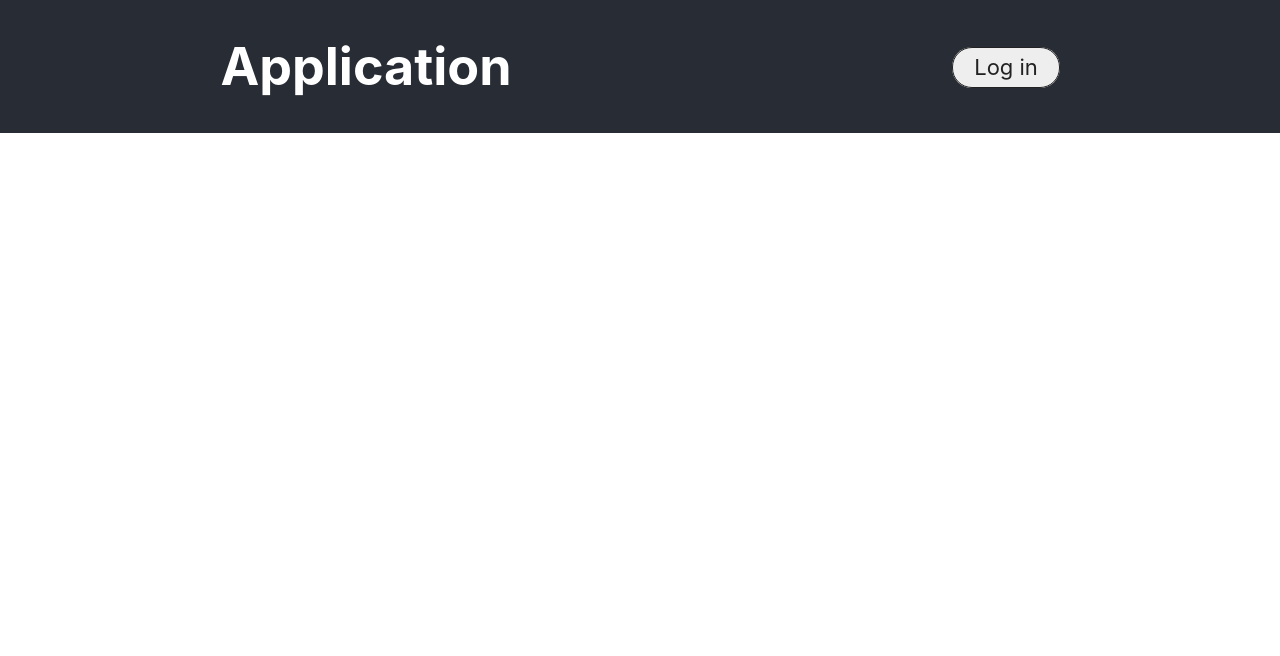
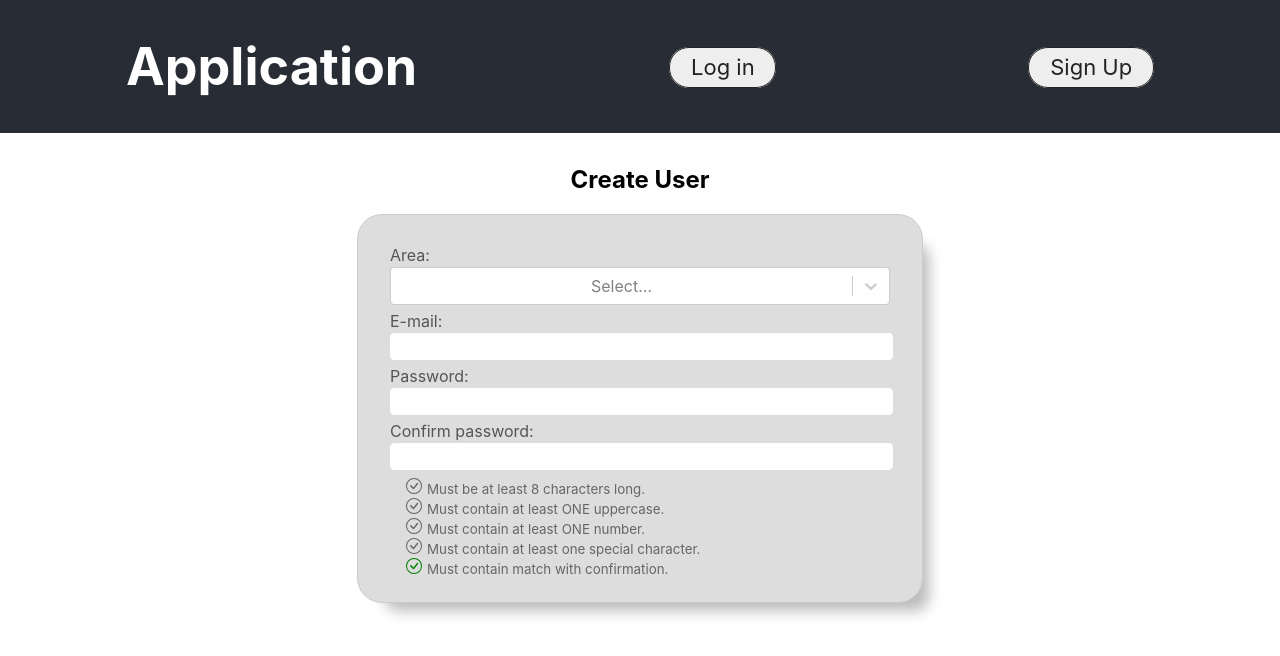
Before and after one commit to i-wolffe/sqlexpress-client, a React (Create React App) app: page /register in a window 1280 px wide. Before the commit this address had no page. Shown: the top 656 px of the page. Built offline with nearby package versions, Linux system fonts and the light colour scheme.

Commit message:
Added register page and finished styling both components

```diff
--- a/src/App.css
+++ b/src/App.css
@@ -7,6 +7,15 @@ h1 {
 }
 h1:hover {
   color: #BBBBBB;
+}
+
+.flex {
+  display: flex;
+  flex-direction: row;
+}
+.v-flex {
+  display: flex;
+  flex-direction: column;
 }
 
 .App {
@@ -38,23 +47,99 @@ h1:hover {
 }
 
 .login-card {
-  background: violet;
+  background: #DDD;
   margin: auto;
   width: 60%;
-  max-width: 35vw;
-  padding: 0.5rem 2rem;
-  border: 1px solid #222;
+  max-width: 500px;
+  padding: 1.5rem 2rem;
+  border: 1px solid #CCCCCC;
   border-radius: 25px;
+  -webkit-box-shadow: 17px 19px 14px -11px rgba(0,0,0,0.27);
+  -moz-box-shadow: 17px 19px 14px -11px rgba(0,0,0,0.27);
+  box-shadow: 17px 19px 14px -11px rgba(0,0,0,0.27);
 }
 
 .login-card > div { /*Label and input pair*/
   display: flex;
   flex-direction: column;
   flex-wrap: wrap;
-  background-color: red;
 }
+
+.login-card-title {
+  margin: 0 auto;
+}
+
+.passwordRequirements {
+  justify-items: left;
+  display: flex;
+  flex-direction: column;
+  align-items: flex-start;
+  padding-left: 1rem;
+  margin-top: 0.5rem;
+}
+
+span.check {
+  margin-right: 5px;
+  color: #666;
+}
+
+span.active {
+  color: green;
+}
+
+span.requirement {
+  font-size: smaller;
+  color:#666666
+}
+
+span.toggle {
+  font-size: 20px;
+  padding-left: 0.5rem;
+  display: flex;
+  width: 10%;
+  background-color: white;
+  margin-left: 2px;
+  border-left: 1px solid #CCCCCC;
+  flex-wrap: nowrap;
+  align-items: center;
+  justify-content: space-between;
+  border-radius: 4px;
+}
+
 label {
   text-align: start;
   justify-content: left;
   display: flex;
+  color: #555;
+  padding-top: 0.4rem;
+  padding-bottom: 0.1rem;
 }
+
+input {
+  border: none;
+  padding: 0.1rem;
+  border-radius: 4px;
+  min-height: 24px;
+  width: 100%;
+  background-color: none;
+  color: #333333 !important;
+  font-size: medium;
+  font-style: normal;
+  outline-width: 1px !important;
+  outline-style: solid;
+  outline-color: #DDD;
+}
+input[type=email]:focus, input[type=password]:focus{
+  outline-width: 2px !important;
+  outline-style: solid;
+  outline-color: #2684FF;
+  color: #333333 !important;
+}
+input[type=email]:hover, input[type=password]:hover{
+  outline-color: #AAA;
+  color: #333333 !important;
+}
+
+input::selection { background:#D3D3D3; color: #222;}
+input::-moz-selection { background:#D3D3D3; color: #222;}
+input::-webkit-selection { background:#D3D3D3; color: #222;}
--- a/src/App.js
+++ b/src/App.js
@@ -2,8 +2,10 @@ import {React, useState} from 'react';
 import { Route, Routes, Link } from 'react-router-dom';
 import './App.css';
 import LoginButton from './components/LoginButton';
+import RegisterButton from './components/RegisterButton';
 import Login from './views/Login';
 import Home from './views/Home';
+import Register from './views/Register';
 
 function App() {
   const [user,setUser] = useState({
@@ -17,10 +19,11 @@ function App() {
       <header className='App-header'>
         <Link to="/" ><h1>Application</h1></Link>
           <LoginButton isLogged={isLogged} />
-
+          <RegisterButton />
       </header>
         <Routes>
           <Route path="/login" element={<Login setUser={setUser} isLogged={isLogged} setIsLogged={setIsLogged}/>} />
+          <Route path="/register" element={<Register setUser={setUser} isLogged={isLogged} setIsLogged={setIsLogged}/>} />
           <Route path="/" element={<Home user={user}/>} />
         </Routes>
     </div>
--- /dev/null
+++ b/src/components/RegisterButton.jsx
@@ -0,0 +1,12 @@
+import React from 'react'
+import {Link} from 'react-router-dom'
+
+const RegisterButton = () => {
+  return (
+    <div>
+      <Link to="/register"><span className="Login-btn">Sign Up</span></Link>
+    </div>
+  )
+}
+
+export default RegisterButton
--- a/src/views/Login.jsx
+++ b/src/views/Login.jsx
@@ -1,61 +1,10 @@
 import React, { Component } from 'react'
 import Select from 'react-select'
-import { BsCheckCircle } from 'react-icons/bs'
+import { BsEyeSlash,BsEye } from 'react-icons/bs'
 
 let selectAll = (e) => {
+  e.target.select()
   e.target.focus()
-  e.target.select()
-}
-
-let CustomListElement = ({...props}) => {
-  // Change color from gray to GREEN on the check item
-  // All posible password validations
-  let str = props.state.password
-  let content = ''
-  let isActive = false
-  switch (props.check) {
-    case 'length':
-      content = 'Password must be at least 8 characters long'
-      // verify if the length of the password is at least 8
-      isActive = Boolean(str.length >= 8)
-      break
-    case 'caps':
-      content = 'Password must contain at least ONE uppercase and ONE lowercase letter'
-      // verify if the length of the password is at least
-      isActive = Boolean(str.match(/[A-Z]+/g))
-      break
-    case 'number':
-      content = 'Password must contain at least ONE number'
-      // verify if the length of the password is at least
-      isActive = Boolean(str.match(/[0-9]+/g))
-      break
-    case 'special':
-      content = 'Password must contain at least one special character [. , $ % & ? !]'
-      // verify if the length of the password is at least
-      isActive = Boolean(str.match(/[^A-Za-z0-9]/g))
-      break
-    case 'match':
-      content = 'Password must contain at least ONE number'
-      // verify if the length of the password is at least
-      isActive = Boolean(str === props.state.confirm)
-      break
-    default:
-      content = ''
-      isActive = false
-  }
-  return (
-    <li className="login-requirement">
-      {content !== ''
-      ?
-        <div>
-          <span className={isActive ? "check-active" : "check"}><BsCheckCircle /></span>
-          <span >{content}</span>
-        </div>
-      :
-        null
-      }
-    </li>
-  )
 }
 
 // Function to access the DB
@@ -66,8 +15,7 @@ export class Login extends Component {
       email: '',
       role: '',
       password: '',
-      confirm: '',
-      requirements: [],
+      showPassword: false,
       user: {}
     };
   }
@@ -76,7 +24,7 @@ export class Login extends Component {
       email:e.target.value
     })
   }
-  updateRole = (e) => { // Different because the it comes from a react-Select input
+  updateRole = (e) => { // Different because it comes from a react-Select input
     this.setState({
       role:e.value
     })
@@ -86,19 +34,15 @@ export class Login extends Component {
       password:e.target.value
     })
   }
-  updateConfirm = (e) => {
+  togglePassword = (value) => {
     this.setState({
-      confirm:e.target.value
+      showPassword : value
     })
   }
-  logChange = (e) => {
-    console.error(e)
-  }
   fetchUser = async (params)  => {
-    // get user from the DB
+    // user from the DB with post for security
   }
   render() {
-    const comparisions = ['length','caps','number','special','match']
     return (
       <div>
         <h2>Login</h2>
@@ -114,7 +58,7 @@ export class Login extends Component {
                   [
                     { label: 'Administrador', value: 'admin'},
                     { label: 'Ingeniería de Procesos', value: 'proc'},
-                    { label: 'Ingeniería de Autmatización', value: 'auto'}
+                    { label: 'Ingeniería de Automatización', value: 'auto'}
                 ]
                 }>
               </Select>
@@ -126,22 +70,13 @@ export class Login extends Component {
             </div>
             <div>
               <label htmlFor="password-input" id="email-label">Password:</label>
-              <input onClick={selectAll} type="password" id="password-input"
+              <div className="flex">
+              <input onClick={selectAll} type={this.state.showPassword ? "text" : "password"} id="password-input"
                 autoComplete="off" required={true} onChange={this.updatePassword}/>
-            </div>
-            <div>
-              <label htmlFor="confirm" id="email-label">Confirm password:</label>
-              <input onClick={selectAll} type="password" id="confirm-input"
-                autoComplete="off" required={true} onChange={this.updateConfirm}/>
-            </div>
-            <div>
-              <span>Password requirements</span>
-              <ul>
-                {comparisions.map((item) => {
-                  return <CustomListElement state={this.state} onChange={this.logChange}
-                    check={item} comparisions={comparisions} key={item}/>
-                })}
-              </ul>
+                <span className="toggle" onClick={() => this.togglePassword(!this.state.showPassword)}>
+                   {this.state.showPassword ? <BsEyeSlash/> : <BsEye /> }
+                </span>
+              </div>
             </div>
           </form>
         </div>
--- /dev/null
+++ b/src/views/Register.jsx
@@ -0,0 +1,151 @@
+import React, { Component } from 'react'
+import Select from 'react-select'
+import { BsCheckCircle } from 'react-icons/bs'
+
+let selectAll = (e) => {
+  e.target.select()
+  e.target.focus()
+}
+
+let CustomListElement = ({...props}) => {
+  // Change color from gray to GREEN on the check item
+  // All posible password validations
+  let str = props.state.password
+  let content = ''
+  let isActive = false
+  switch (props.check) {
+    case 'length':
+      content = 'Must be at least 8 characters long.'
+      // verify if the length of the password is at least 8
+      isActive = Boolean(str.length >= 8)
+      break
+    case 'caps':
+      content = 'Must contain at least ONE uppercase.'
+      // verify if the length of the password is at least
+      isActive = Boolean(str.match(/[A-Z]+/g))
+      break
+    case 'number':
+      content = 'Must contain at least ONE number.'
+      // verify if the length of the password is at least
+      isActive = Boolean(str.match(/[0-9]+/g))
+      break
+    case 'special':
+      content = 'Must contain at least one special character.'
+      // verify if the length of the password is at least
+      isActive = Boolean(str.match(/[^A-Za-z0-9]/g))
+      break
+    case 'match':
+      content = 'Must contain match with confirmation.'
+      // verify if the length of the password is at least
+      isActive = Boolean(str === props.state.confirm)
+      break
+    default:
+      content = ''
+      isActive = false
+  }
+  return (
+    <div className="login-requirement">
+      {content !== ''
+      ?
+        <div>
+          <span className={isActive ? "check active" : "check"}><BsCheckCircle /></span>
+          <span className="requirement" >{content}</span>
+        </div>
+      :
+        null
+      }
+    </div>
+  )
+}
+
+// Function to access the DB
+export class Register extends Component {
+  constructor(props) {
+    super(props);
+    this.state = {
+      email: '',
+      role: '',
+      password: '',
+      confirm: '',
+      requirements: [],
+      user: {}
+    };
+  }
+  updateEmail = (e) => {
+    this.setState({
+      email:e.target.value
+    })
+  }
+  updateRole = (e) => { // Different because the it comes from a react-Select input
+    this.setState({
+      role:e.value
+    })
+  }
+  updatePassword = (e) => {
+    this.setState({
+      password:e.target.value
+    })
+  }
+  updateConfirm = (e) => {
+    this.setState({
+      confirm:e.target.value
+    })
+  }
+  logChange = (e) => {
+    console.error(e)
+  }
+  fetchUser = async (params)  => {
+    // Save user on the DB
+  }
+  render() {
+    const comparisions = ['length','caps','number','special','match']
+    return (
+      <div>
+        <h2>Create User</h2>
+        <div >
+          <form className="login-card" action="">
+            <div>
+              <label htmlFor="role-sleector" id="role-label">Area:</label>
+              <Select
+                id='users'
+                onChange={this.updateRole}
+                options={
+                  [
+                    { label: 'Administrador', value: 'admin'},
+                    { label: 'Ingeniería de Procesos', value: 'proc'},
+                    { label: 'Ingeniería de Automatización', value: 'auto'}
+                ]
+                }>
+              </Select>
+            </div>
+            <div>
+              <label htmlFor="email-input" id="email-label">E-mail:</label>
+              <input onClick={selectAll} type="email" id="email-input"
+                autoComplete="off" required={true} onChange={this.updateEmail}/>
+            </div>
+            <div>
+              <label htmlFor="password-input" id="email-label">Password:</label>
+              <input onClick={selectAll} type="password" id="password-input"
+                autoComplete="off" required={true} onChange={this.updatePassword}/>
+            </div>
+            <div>
+              <label htmlFor="confirm" id="email-label">Confirm password:</label>
+              <input onClick={selectAll} type="password" id="confirm-input"
+                autoComplete="off" required={true} onChange={this.updateConfirm}/>
+            </div>
+            <div>
+              <div className="passwordRequirements">
+                {comparisions.map((item) => {
+                  return <CustomListElement state={this.state} onChange={this.logChange}
+                    check={item} comparisions={comparisions} key={item}/>
+                })}
+              </div>
+            </div>
+          </form>
+        </div>
+      </div>
+    )
+  }
+}
+
+export default Register
```
